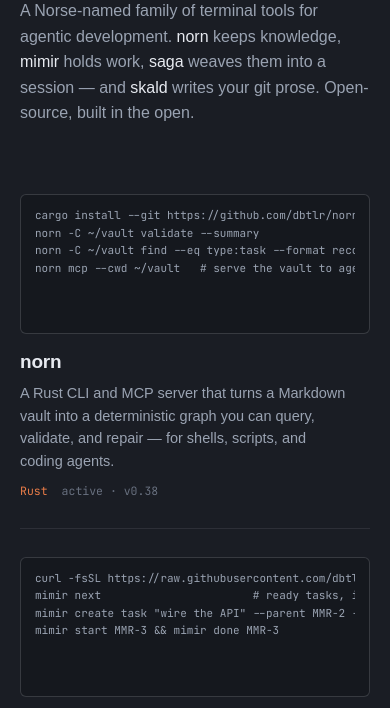
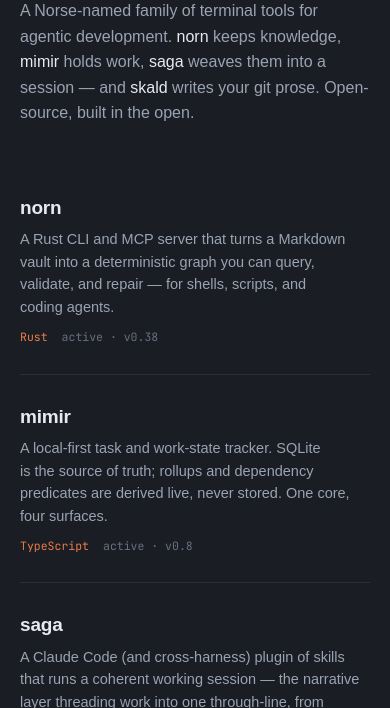
Before and after one commit to dbtlr/dbtlr.com, an Astro site: page /projects in a window 390 px wide. Shown: the part 156-864 px from the top of the page. Built offline with nearby package versions, Linux system fonts and the light colour scheme; Astro itself is replaced by a stand-in of ours.

Commit message:
style: hide projects-index demo box on mobile
On mobile the row grid collapses to one column, stacking the demo code box
above the project title. Hide it (max-md:hidden) until explicit per-project
graphics exist.

```diff
--- a/src/pages/projects/index.astro
+++ b/src/pages/projects/index.astro
@@ -13,7 +13,7 @@ const projects = (await getCollection('projects')).sort((a, b) => a.data.order -
 
     {projects.map((project) => (
       <a class="group grid grid-cols-[180px_1fr] gap-7 items-start py-7 border-b border-line max-md:grid-cols-1 max-md:gap-3.5" href={`/projects/${project.id}/`}>
-        <div class="h-27.5 max-md:h-35 overflow-hidden rounded-md border border-line-strong bg-bg-sunk px-3.5 py-3">
+        <div class="h-27.5 max-md:hidden overflow-hidden rounded-md border border-line-strong bg-bg-sunk px-3.5 py-3">
           <pre class="m-0 font-mono text-[11px] leading-[1.6] text-text-2 whitespace-pre overflow-hidden">{project.data.demo}</pre>
         </div>
         <span>
```
